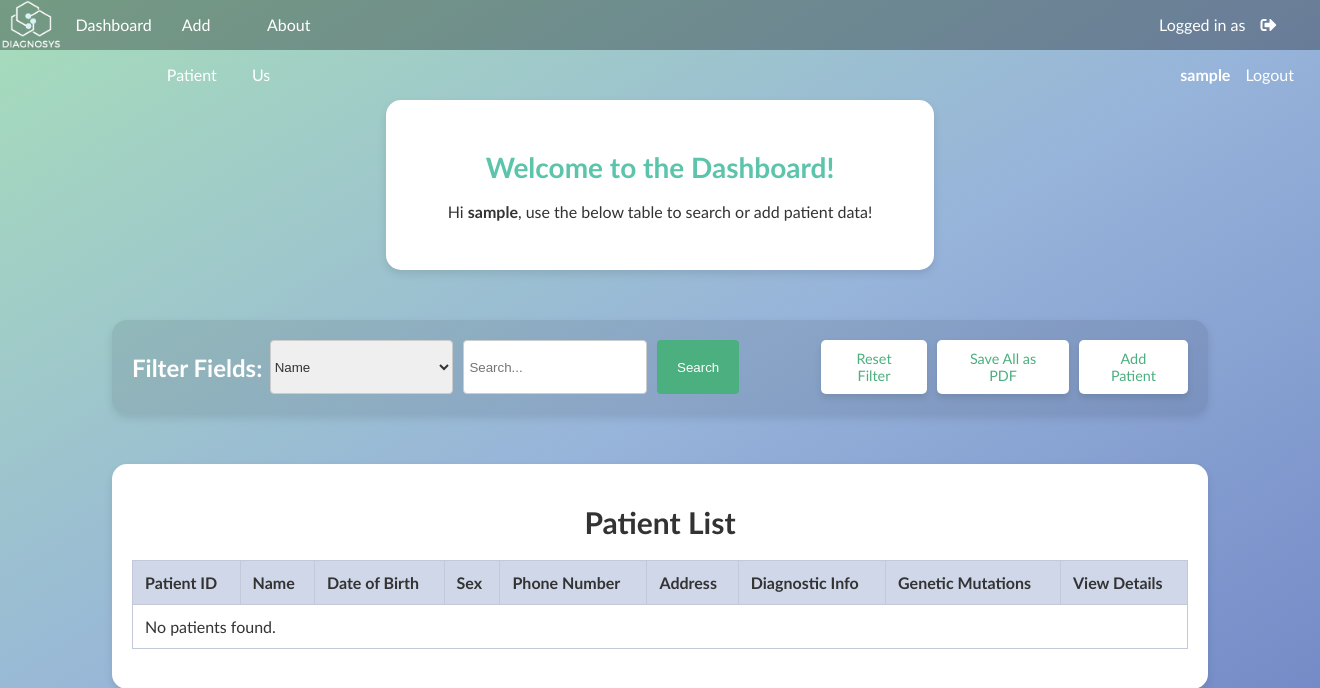
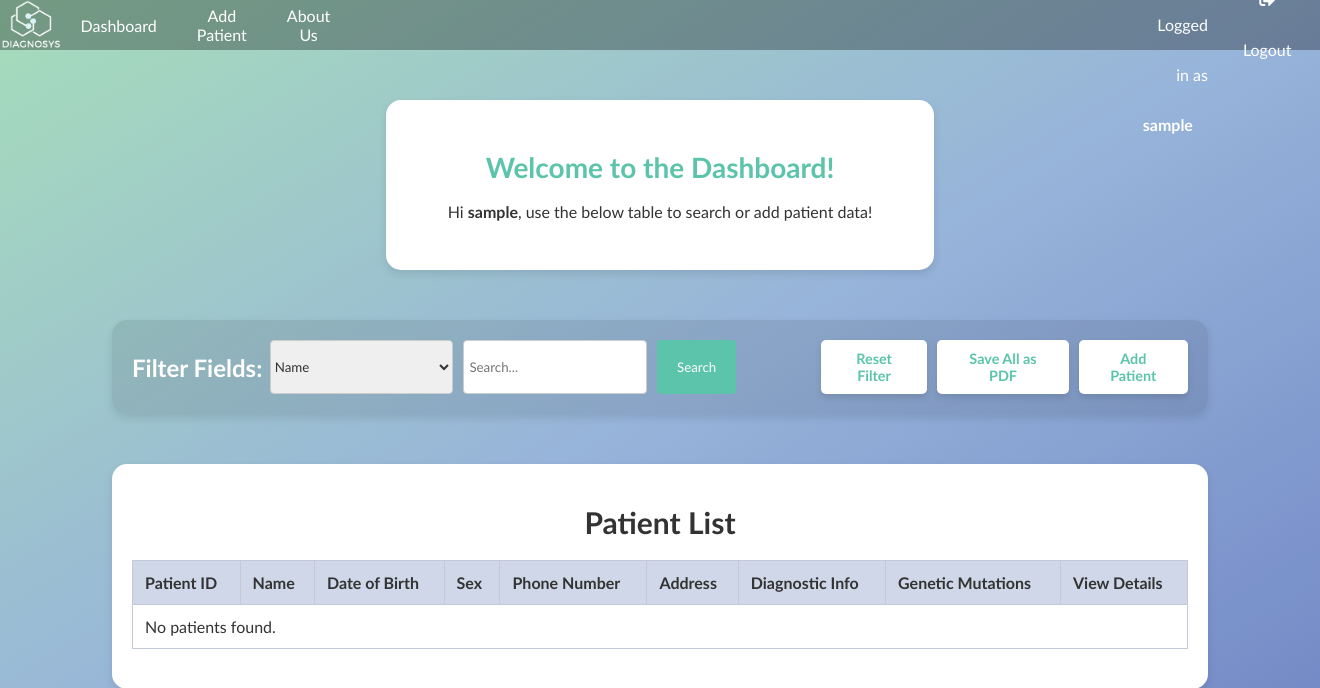
Before and after one commit to Vinos1001/BIOM9450-Major-Project, a PHP site: page /tcpdf/views/dashboard.php in a window 1320 px wide. Shown: the top 688 px of the page. Run offline with PHP 8.4, Linux system fonts and the light colour scheme; the visitor is signed in with stand-in values (Sample User, id 1); data that the repository does not hold is empty.

Commit message:
Fixing up inconsistent style

```diff
--- a/assets/css/dashboard.css
+++ b/assets/css/dashboard.css
@@ -37,6 +37,8 @@
     box-sizing: border-box;
     color: #333;
     min-width: 150px;
+    font-family: 'Trebuchet MS', sans-serif;
+
 }
 
 #dashboard-filter .searchbar {
@@ -52,6 +54,8 @@
     font-size: 90%;
     height: 100%;
     width: 100%;
+    font-weight: bold;
+    color: #5bc4ab;
 }
 
 #dashboard-filter-end-buttons {
--- a/assets/css/styles.css
+++ b/assets/css/styles.css
@@ -63,6 +63,7 @@ form {
     grid-gap: 10px;
     max-width: 400px;
     margin: 0 auto;
+    font-family: 'Trebuchet MS', sans-serif;
 }
 
 label {
@@ -74,19 +75,22 @@ input[type="text"], input[type="email"] {
     border: 1px solid #ccc;
     border-radius: 4px;
     width: 100%;
+    font-family: 'Trebuchet MS', sans-serif;
+
 }
 
 input[type="submit"] {
-    background-color: #4caf7f;
+    background-color: #5bc4ab;
     color: white;
     border: none;
     padding: 10px 20px;
     cursor: pointer;
     border-radius: 4px;
+    font-family: 'Trebuchet MS', sans-serif;
 }
 
 input[type="submit"]:hover {
-    background-color: #4c7daf;
+    background-color: #80d4c0;
 }
 
 
@@ -172,6 +176,12 @@ nav a {
 
 .navbar-button {
     height: 100%;
+    text-align: center;
+    display: flex;
+    justify-content: center;
+    align-items: center;
+    margin: 0 10px;
+    padding: 0 10px;
 }
 
 .navbar-button:hover {
@@ -228,13 +238,13 @@ button, .btn {
 }
 
 button:hover, .btn:hover {
-    background-color: #3e9c6b; /* Darker hover color */
+    background-color: #80d4c0; /* Darker hover color */
     transform: translateY(-2px); /* Slight lift effect */
     box-shadow: 0 6px 8px rgba(0, 0, 0, 0.2); /* Enhance shadow */
 }
 
-button:active, .btn:active {
-    background-color: #36875f; /* Slightly darker for active state */
+    button:active, .btn:active {
+    background-color: #5bc4ab; /* Slightly darker for active state */
     transform: translateY(0); /* Reset lift effect */
     box-shadow: 0 3px 5px rgba(0, 0, 0, 0.1); /* Reduce shadow */
 }
--- a/includes/header.php
+++ b/includes/header.php
@@ -1,9 +1,15 @@
+<script>
+    function buttonNav(page) {
+        location.href = page;
+    }
+</script>
+
 <nav class='nav-header'>
     <img src="../includes/Logo.png" style="width:62px;height:50px;">
     <link href="https://cdnjs.cloudflare.com/ajax/libs/font-awesome/5.15.4/css/all.min.css" rel="stylesheet">
-    <div class='navbar-button'><a href="dashboard.php">Dashboard</a></div>
-    <div class='navbar-button'><a href="add_patient.php">Add Patient</a></div>
-    <div class='navbar-button'><a href="about.php">About Us</a></div>
+    <div class='navbar-button' onclick="buttonNav('dashboard.php')">Dashboard</div>
+    <div class='navbar-button' onclick="buttonNav('add_patient.php')">Add Patient</div>
+    <div class='navbar-button' onclick="buttonNav('about.php')">About Us</div>
     <div class="logged-in-info">
         <a>Logged in as <strong><?php echo htmlspecialchars($username); ?></strong></a>
     </div>
```
Also changed, not shown: assets/css/add_patient.css (+7 -1 lines).
